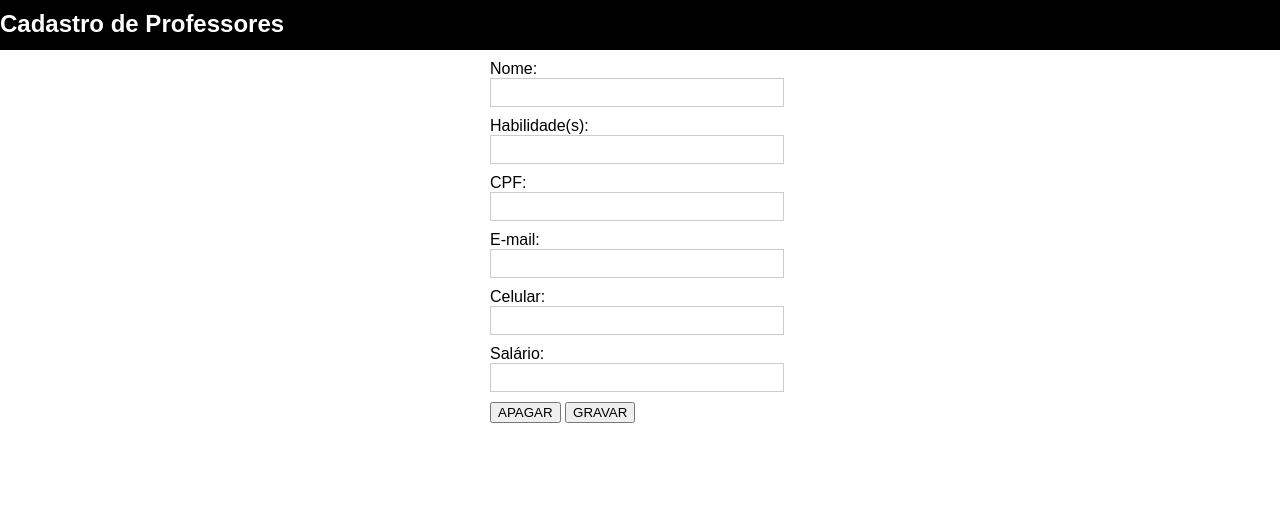
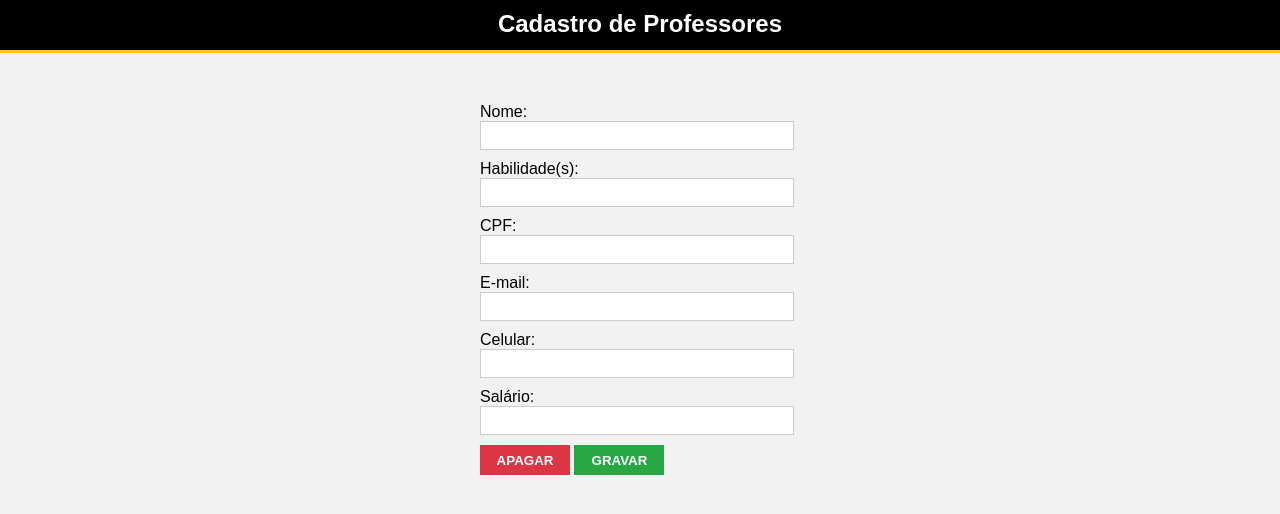
Before and after one commit to Queiroz21/Crud-escolar-basico, a Django app: page /prof/ in a window 1280 px wide. Shown: the top 514 px of the page. Run offline with Django 3.2, Linux system fonts and the light colour scheme; some libraries are stand-ins or nearby versions.

Commit message:
Atualização javascript e css

```diff
--- a/WEB9/siteAC/static/css/home.css
+++ b/WEB9/siteAC/static/css/home.css
@@ -3,6 +3,7 @@ body {
     padding: 0px;
     font-family: sans-serif;
     font-size: 16px;
+    background-color: #f2f2f2;
 }
 
 ul {list-style: none;}
@@ -48,22 +49,15 @@ h1 {
     width: 100%;
     height: 50px;
     background-color: black;
+    text-align: center;
 }
 
-.icon_voltar {
-    width: 40px;
-    height: 40px;
-    float: left;
-    margin-left: 30px;
-    margin-top: 5px;
+.line_header {
+    width: 100%;
+    height: 3px;
+    background-color: #ffcb00;
 }
 
-.title_pages {
-    width: 500px;
-    height: 50px;
-    float: left;
-    margin-left: 30px;
-}
 
 .menu_entrada {
     width: 300px;
@@ -74,7 +68,7 @@ h1 {
 }
 
 .menus {
-    background-color: #f2f2f2;
+    background-color: white;
     width: 100%;
     height: 40px;
     border: solid 1px #000;
@@ -88,25 +82,59 @@ h1 {
 .menus:hover {
     background-color: #000;
     color: white;
+    font-weight: bold;
 }
 
 /* FORMULÁRIO*/
 .inputs_form {
-    width: 280px;
+    width: 100%;
     height: 25px;
     border: solid 1px #ccc;
     padding-left: 10px;
 }
 
 .content_form {
-    width: 300px;
-    height: auto;
-    margin: auto;
+    margin-top: 50px;
+}
+
+.centraliza_form {
+    width: 320px;
+    margin: 0 auto;
 }
 
 .label_input {
-    width: 100%;
+    width: 300px;
     margin-top: 10px;
     margin-bottom: 10px;
 }
+
+.buttons_pages_gravar {
+    width: 90px;
+    height: 30px;
+    background-color: #28a745;
+    border: solid 1px #28a745;
+    color: white;
+    cursor: pointer;
+    font-weight: bold;
+}
+
+.buttons_pages_gravar:hover {
+    background-color: #23903c;
+    border: solid 1px #23903c;
+}
+
+.buttons_pages_apagar {
+    width: 90px;
+    height: 30px;
+    background-color: #dc3545;
+    border: solid 1px #dc3545;
+    color: white;
+    cursor: pointer;
+    font-weight: bold;
+}
+
+.buttons_pages_apagar:hover {
+    background-color: #c32232;
+    border: solid 1px #c32232;
+}
 /* END FORMULÁLIO */
```
